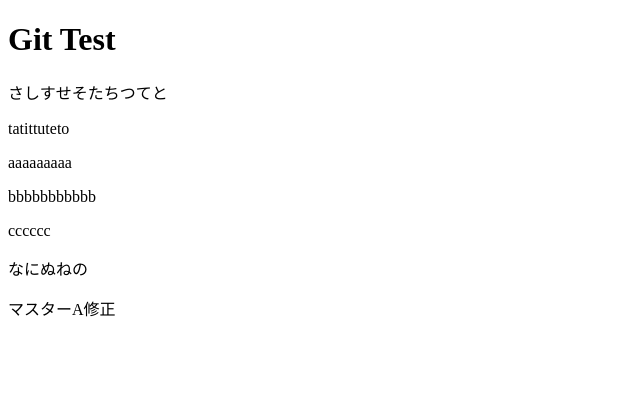
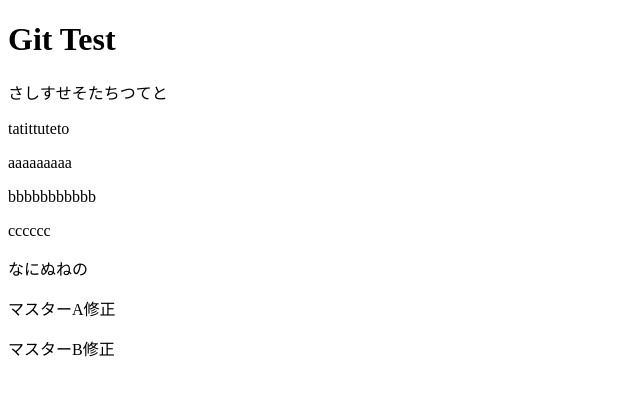
Before and after one commit to momoakojima/firsttest, a plain HTML site: page index.html in a window 1280 px wide. Shown: the whole page, without its empty margins (0-640 px from the left). Drawn offline with Linux system fonts and the light colour scheme.

Commit message:
マスターB修正

```diff
--- a/index.html
+++ b/index.html
@@ -13,5 +13,6 @@
     <p>cccccc</p>
     <p>なにぬねの</p>
     <p>マスターA修正</p>
+    <p>マスターB修正</p>
 </body>
 </html>
```
